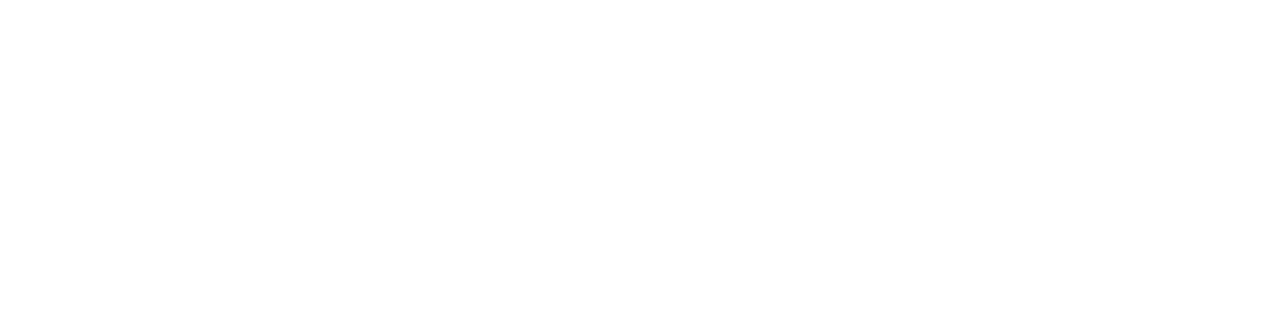
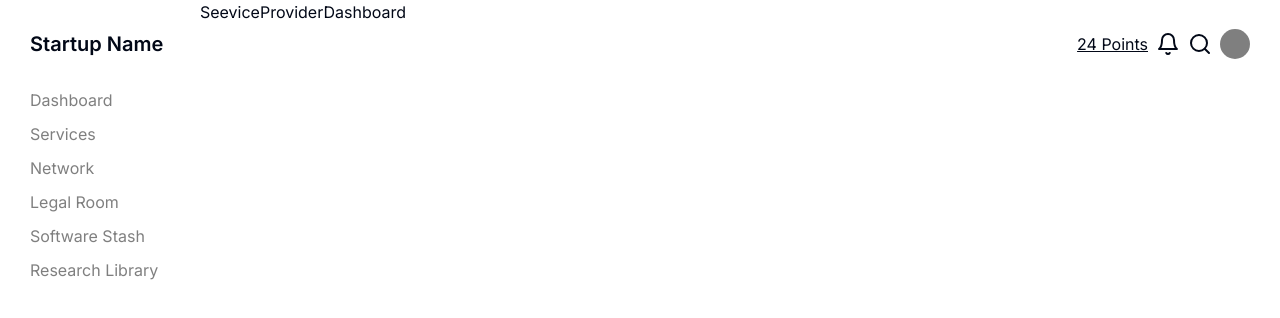
Before and after one commit to ShaikhNabeelShabbir/unbundl-web, a React (Vite) app: page /service-provider-dashboard in a window 1280 px wide. Before the commit this address had no page. Shown: the top 318 px of the page. Built offline with nearby package versions, Linux system fonts and the light colour scheme.

Commit message:
started service provider

```diff
--- a/src/App.tsx
+++ b/src/App.tsx
@@ -21,6 +21,7 @@ import Signupfortalent from "./pages/admin/signupfortalent";
 import Signupforinvestor from "./pages/admin/signupforinvestor";
 import Signup from "./pages/admin/signup";
 import Founderdashboard from "./pages/startup/founder";
+import ServiceProvider from "./pages/startup/service-provider";
 //import Signup from "./pages/admin/signup";
 
 const App: React.FC = () => {
@@ -49,6 +50,10 @@ const App: React.FC = () => {
           <Route path="/talent" element={<Signupfortalent />} />
           <Route path="/investor" element={<Signupforinvestor />} />
           <Route path="/founder-dashboard" element={<Founderdashboard />} />
+          <Route
+            path="/service-provider-dashboard"
+            element={<ServiceProvider />}
+          />
         </Routes>
       </div>
     </Router>
--- /dev/null
+++ b/src/components/sidebar-service-provider.tsx
@@ -0,0 +1,56 @@
+import React from "react";
+import { Bell, Search } from "lucide-react";
+
+interface SidebarProps {
+  setCurrentView: (view: string) => void;
+}
+
+export const SidebarServiceProvider: React.FC<SidebarProps> = ({
+  setCurrentView,
+}) => {
+  return (
+    <div>
+      <div className="mb-[30px] mt-[30px] ml-[30px] flex items-center">
+        <h1 className="text-lg font-semibold">Startup Name</h1>
+        <div className="absolute right-0 flex items-center mr-[30px]">
+          <u>24 Points</u>
+          <Bell className="ml-2" />
+          <Search className="ml-2" />
+          <div className="bg-black/50 rounded-full w-[30px] h-[30px] ml-2"></div>
+        </div>
+      </div>
+      <div className="w-[200px] h-full px-[30px]">
+        <ul className="text-black/50 space-y-[10px]">
+          <li className="hover:text-black">
+            <button onClick={() => setCurrentView("dashboard")}>
+              Dashboard
+            </button>
+          </li>
+          <li className="hover:text-black">
+            <button onClick={() => setCurrentView("services")}>Services</button>
+          </li>
+          <li className="hover:text-black">
+            <button onClick={() => setCurrentView("network")}>Network</button>
+          </li>
+          <li className="hover:text-black">
+            <button onClick={() => setCurrentView("legal-room")}>
+              Legal Room
+            </button>
+          </li>
+          <li className="hover:text-black">
+            <button onClick={() => setCurrentView("software-stash")}>
+              Software Stash
+            </button>
+          </li>
+          <li className="hover:text-black">
+            <button onClick={() => setCurrentView("research-library")}>
+              Research Library
+            </button>
+          </li>
+        </ul>
+      </div>
+    </div>
+  );
+};
+
+export default SidebarServiceProvider;
--- /dev/null
+++ b/src/pages/startup/service-provider-dashboard.tsx
@@ -0,0 +1,7 @@
+import React from "react";
+
+const SeeviceProviderDashboard = () => {
+  return <div>SeeviceProviderDashboard</div>;
+};
+
+export default SeeviceProviderDashboard;
--- /dev/null
+++ b/src/pages/startup/service-provider.tsx
@@ -0,0 +1,43 @@
+import { useState } from "react";
+import CryptoEvents from "./crypto-events";
+import LegalRoom from "./leagal-room";
+import ResearchLibrary from "./research-library";
+import SoftwareStash from "./software-stash";
+import Network from "./network";
+import SeeviceProviderDashboard from "./service-provider-dashboard";
+import SidebarServiceProvider from "@/components/sidebar-service-provider";
+import Services from "./services";
+
+const ServiceProvider = () => {
+  const [currentView, setCurrentView] = useState<string>("");
+
+  const renderForm = () => {
+    switch (currentView) {
+      case "dashboard":
+        return <SeeviceProviderDashboard />;
+      case "services":
+        return <Services />;
+      case "network":
+        return <Network />;
+      case "legal-room":
+        return <LegalRoom />;
+      case "software-stash":
+        return <SoftwareStash />;
+      case "research-library":
+        return <ResearchLibrary />;
+      case "crypto-events":
+        return <CryptoEvents />;
+      default:
+        return <SeeviceProviderDashboard />;
+    }
+  };
+
+  return (
+    <div className="flex">
+      <SidebarServiceProvider setCurrentView={setCurrentView} />
+      <div className="flex-1">{renderForm()}</div>
+    </div>
+  );
+};
+
+export default ServiceProvider;
```
